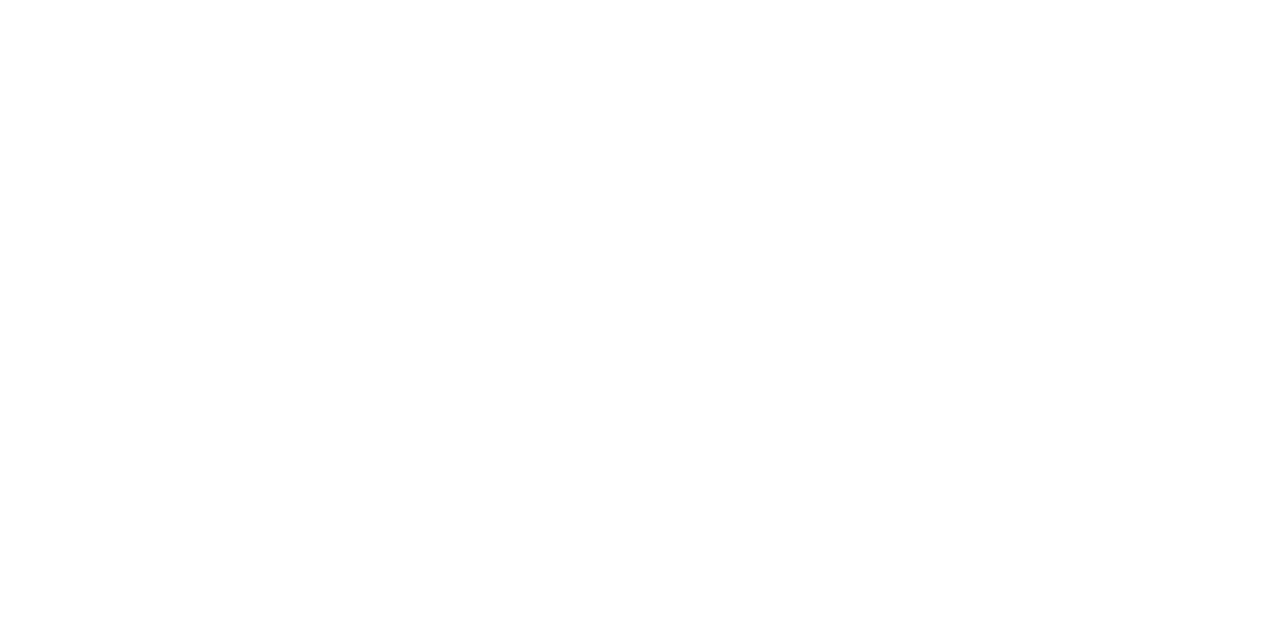
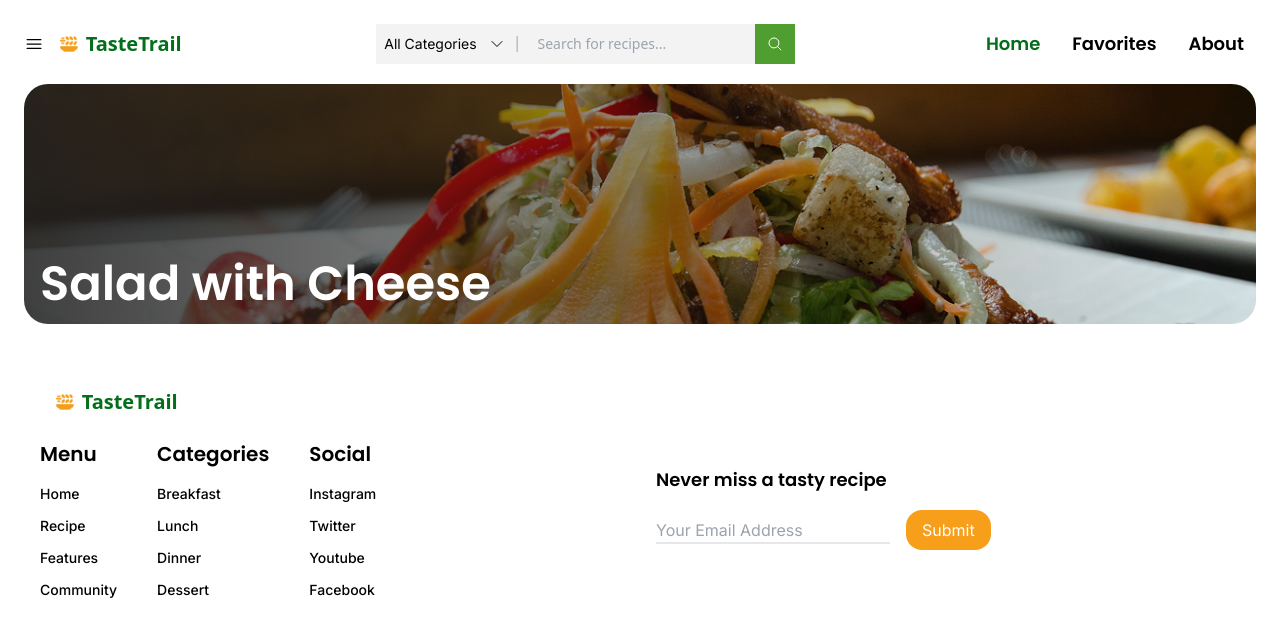
Before and after one commit to KirubelWondwossen/recipe-sharing-app, a React (Vite) app: page /recipedetailpage in a window 1280 px wide. Before the commit this address had no page. Shown: the top 636 px of the page. Built offline with nearby package versions, Linux system fonts and the light colour scheme.

Commit message:
Import Trending, Navbar and Footer components to recipe detail page

```diff
--- a/src/App.jsx
+++ b/src/App.jsx
@@ -2,6 +2,7 @@
 import LandingPage from "./pages/LandingPage";
 import Home from "./pages/Home";
 import { BrowserRouter as Router, Routes, Route } from "react-router-dom";
+import RecipeDetailPage from "./pages/RecipeDetailPage";
 
 function App() {
   return (
@@ -9,6 +10,7 @@
       <Routes>
         <Route path="/" element={<LandingPage />} />
         <Route path="/home" element={<Home />} />
+        <Route path="/recipedetailpage" element={<RecipeDetailPage />} />
       </Routes>
     </Router>
   );
--- a/src/components/MealCard.jsx
+++ b/src/components/MealCard.jsx
@@ -1,4 +1,5 @@
 import { HeartIcon } from "@heroicons/react/24/outline";
+import { Link } from "react-router-dom";
 
 function MealCard({ meal, i }) {
   return (
@@ -15,9 +16,11 @@
           {meal}
         </h3>
         <div className="flex justify-between w-full items-center">
-          <a href="#" className="text-body text-base text-accent underline">
-            View recipe
-          </a>
+          <Link to="/recipedetailpage">
+            <a href="#" className="text-body text-base text-accent underline">
+              View recipe
+            </a>
+          </Link>
           <HeartIcon className="w-5" />
         </div>
       </div>
--- a/src/components/Trending.jsx
+++ b/src/components/Trending.jsx
@@ -1,9 +1,11 @@
 import SectionHeader from "./SectionHeader";
 
-function Trending() {
+function Trending({ visible }) {
   return (
     <div className="flex flex-col p-4 mt-5 items-start justify-end rounded-3xl h-[15rem] relative bg-[url('/images/home/img.png')] bg-cover bg-no-repeat bg-center">
-      <h3 className="text-2xl font-heading font-medium text-[#DC582A]">
+      <h3
+        className={`${visible} text-2xl font-heading font-medium text-[#DC582A]`}
+      >
         Trending Now
       </h3>
       <SectionHeader style={"text-white"}>Salad with Cheese</SectionHeader>
--- /dev/null
+++ b/src/pages/RecipeDetailPage.jsx
@@ -0,0 +1,14 @@
+import Navbar from "../components/Navbar";
+import Trending from "../components/Trending";
+import Footer from "../components/Footer";
+function RecipeDetailPage() {
+  return (
+    <div className="container mx-auto">
+      <Navbar />
+      <Trending visible={"hidden"} />
+      <Footer />
+    </div>
+  );
+}
+
+export default RecipeDetailPage;
```
